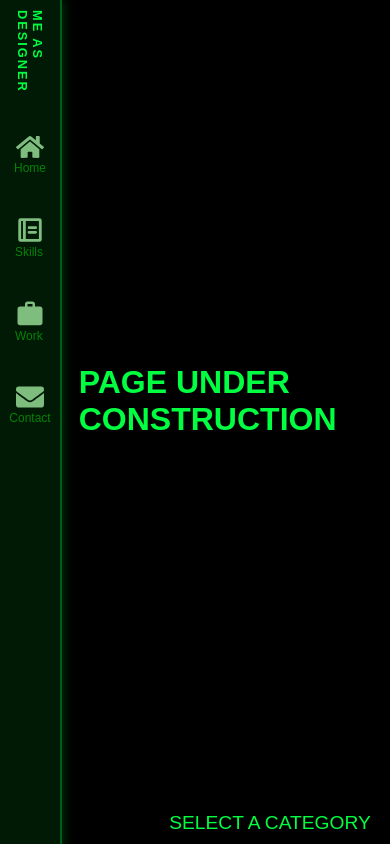
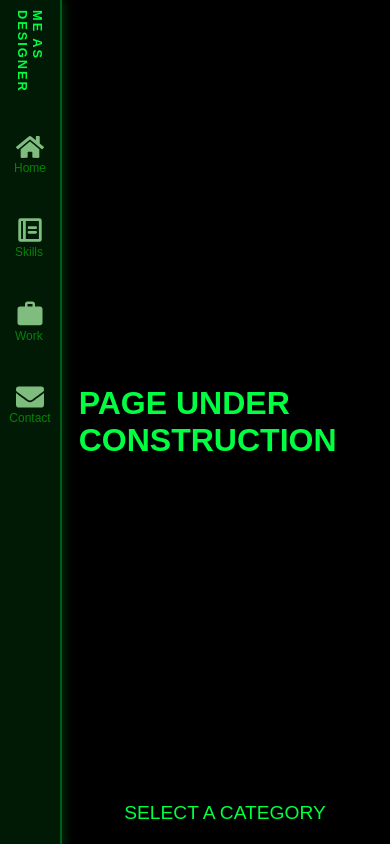
Before and after one commit to KhileshThakur/Folio, a React (Vite) app: page /designer in a window 390 px wide. Built offline with nearby package versions, Linux system fonts and the light colour scheme.

Commit message:
Dev section

```diff
--- a/src/components/Designer.css
+++ b/src/components/Designer.css
@@ -207,12 +207,14 @@
 
   /* Selected Category at Bottom */
   .selected-category {
-    margin-left: 100px;
+    margin: auto;
     padding: 10px;
     font-size: 1.2rem;
     text-transform: uppercase;
     text-align: center;
     color: #00ff41;
+    position: absolute;
+    bottom: 10px;
   }
   .skill-item p {
     font-size: 10px;
@@ -365,9 +367,6 @@
       bottom: 10px;
     }
 
-    .selected-category {
-      margin-left: 150px;
-    }
 
     .projects-display {
       grid-template-columns: 1fr;
--- a/src/components/Designer.jsx
+++ b/src/components/Designer.jsx
@@ -171,12 +171,12 @@ const Designer = () => {
           // />
           <h1>PAGE UNDER CONSTRUCTION</h1>
         )}
+
+        {/* Selected Category Name */}
+        <div className="selected-category">
+          {selectedSkillCategory || selectedWorkCategory || "Select a Category"}
+        </div>
       </main>
-
-      {/* Selected Category Name */}
-      <div className="selected-category">
-        {selectedSkillCategory || selectedWorkCategory || "Select a Category"}
-      </div>
     </div>
   );
 };
--- a/src/components/Developer.css
+++ b/src/components/Developer.css
@@ -207,13 +207,16 @@
 
 /* Selected Category at Bottom */
 .selected-category {
-  margin-left: 100px;
+  margin: auto;
   padding: 10px;
   font-size: 1.2rem;
   text-transform: uppercase;
   text-align: center;
   color: #00ff41;
+  position: absolute;
+  bottom: 10px;
 }
+
 .skill-item p {
   font-size: 10px;
   letter-spacing: 1px;
@@ -365,10 +368,6 @@
     bottom: 10px;
   }
 
-  .selected-category {
-    margin-left: 150px;
-  }
-
   .projects-display {
     grid-template-columns: 1fr;
     margin-top: 100px;
--- a/src/components/Developer.jsx
+++ b/src/components/Developer.jsx
@@ -170,12 +170,12 @@ const Developer = () => {
             className="cartoon-img"
           />
         )}
+
+        {/* Selected Category Name */}
+        <div className="selected-category">
+          {selectedSkillCategory || selectedWorkCategory || "Select a Category"}
+        </div>
       </main>
-
-      {/* Selected Category Name */}
-      <div className="selected-category">
-        {selectedSkillCategory || selectedWorkCategory || "Select a Category"}
-      </div>
     </div>
   );
 };
```
